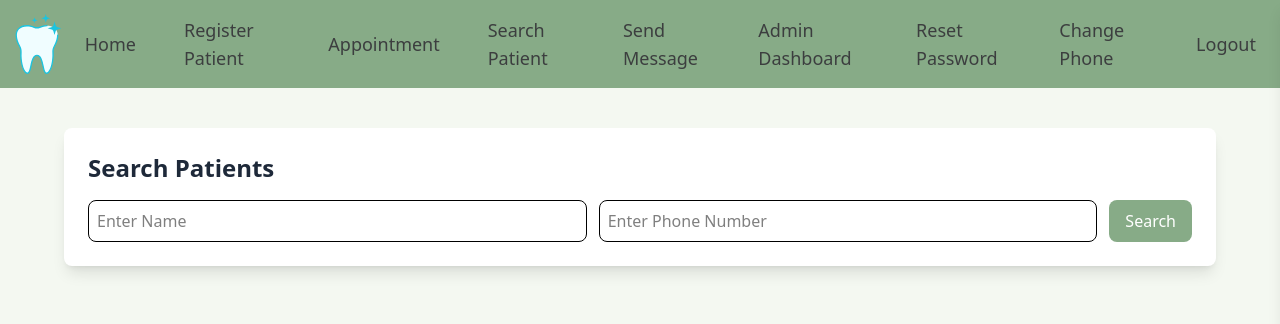
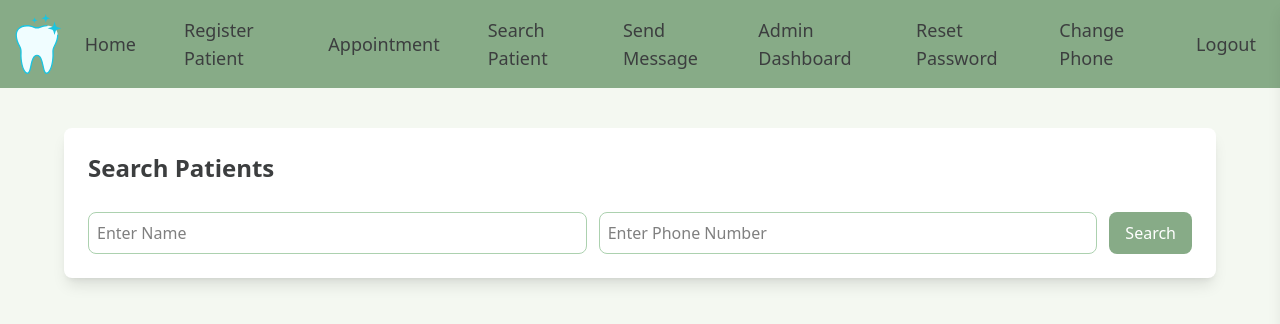
Before and after one commit to tejashriiii/dentistFrontend, a React (Vite) app: page /patientdb in a window 1280 px wide. Shown: the top 324 px of the page. Built offline with nearby package versions, Linux system fonts and the light colour scheme; sample sign-in values are in the browser's storage.

Commit message:
Add uniform styling to patient-database

```diff
--- a/src/pages/PatientDatabase.jsx
+++ b/src/pages/PatientDatabase.jsx
@@ -278,6 +278,7 @@
 
 // export default SearchPatients;
 import React, { useState, useEffect } from "react";
+import { toast } from "react-toastify";
 
 const SearchPatients = () => {
   const [searchName, setSearchName] = useState("");
@@ -313,13 +314,18 @@ const SearchPatients = () => {
         },
       });
 
-      if (!response.ok) throw new Error("Patient not found");
       const data = await response.json();
-      console.log(data);
+      if (!response.ok) {
+        toast.error(data.error);
+        setError(date.error);
+      }
+      if (data.error) {
+        toast.error(data.error);
+        setError(data.error);
+      }
       setPatients(Array.isArray(data.patients) ? data.patients : []);
       setError("");
     } catch (err) {
-      setError(err.message);
       setPatients([]);
     }
   };
@@ -380,27 +386,29 @@ const SearchPatients = () => {
 
   return (
     <div className="relative w-full max-w-6xl mx-auto p-4 md:p-6 bg-white shadow-lg rounded-lg mt-4 md:mt-10">
-      <h2 className="text-xl md:text-2xl font-bold text-gray-800 mb-3 md:mb-4">Search Patients</h2>
+      <h2 className="text-xl md:text-2xl font-bold text-[var(--txt)] mb-3 md:mb-7">
+        Search Patients
+      </h2>
       <div className="flex flex-col md:flex-row gap-2 md:gap-3">
         <input
           type="text"
           placeholder="Enter Name"
           value={searchName}
           onChange={(e) => setSearchName(e.target.value)}
-          onKeyPress={handleKeyPress}
-          className="w-full p-2 border rounded-lg focus:outline-none focus:ring-2 focus:ring-[var(--lightgreen)] mb-2 md:mb-0"
+          onKeyDown={handleKeyPress}
+          className="w-full p-2 border border-[var(--lightgreen)] rounded-lg focus:outline-none focus:ring-2 focus:ring-[var(--darkgreen)] mb-2 md:mb-0"
         />
         <input
-          type="text"
+          type="number"
           placeholder="Enter Phone Number"
           value={searchPhone}
           onChange={(e) => setSearchPhone(e.target.value)}
-          onKeyPress={handleKeyPress}
-          className="w-full p-2 border rounded-lg focus:outline-none focus:ring-2 focus:ring-[var(--lightgreen)] mb-2 md:mb-0"
+          onKeyDown={handleKeyPress}
+          className="w-full p-2 border border-[var(--lightgreen)] rounded-lg focus:outline-none focus:ring-2 focus:ring-[var(--darkgreen)] mb-2 md:mb-0"
         />
         <button
           onClick={searchPatients}
-          className="bg-[var(--darkgreen)] text-white px-4 py-2 rounded-lg hover:bg-[var(--lightgreen)] transition w-full md:w-auto"
+          className="bg-[var(--darkgreen)] text-white px-4 py-2 rounded-lg hover:bg-[var(--darkergreen)] transition w-full md:w-auto hover:cursor-pointer"
         >
           Search
         </button>
@@ -410,17 +418,29 @@ const SearchPatients = () => {
 
       {patients.length > 0 && (
         <div className="mt-4 md:mt-6">
-          <h3 className="text-lg md:text-xl font-semibold text-gray-700 mb-2">Results:</h3>
+          <h3 className="text-lg md:text-xl font-semibold text-gray-700 mb-2">
+            Results:
+          </h3>
           <div className="overflow-x-auto">
             <table className="min-w-full border-collapse border border-gray-300 shadow-lg rounded-lg overflow-hidden">
               <thead className="bg-[#87ab87] text-white">
                 <tr className="text-center">
                   <th className="p-2 md:p-3 border text-xs md:text-base">#</th>
-                  <th className="p-2 md:p-3 border text-xs md:text-base">Name</th>
-                  <th className="p-2 md:p-3 border text-xs md:text-base">DOB</th>
-                  <th className="p-2 md:p-3 border text-xs md:text-base">Phone</th>
-                  <th className="p-2 md:p-3 border text-xs md:text-base">Gender</th>
-                  <th className="p-2 md:p-3 border text-xs md:text-base">Address</th>
+                  <th className="p-2 md:p-3 border text-xs md:text-base">
+                    Name
+                  </th>
+                  <th className="p-2 md:p-3 border text-xs md:text-base">
+                    DOB
+                  </th>
+                  <th className="p-2 md:p-3 border text-xs md:text-base">
+                    Phone
+                  </th>
+                  <th className="p-2 md:p-3 border text-xs md:text-base">
+                    Gender
+                  </th>
+                  <th className="p-2 md:p-3 border text-xs md:text-base">
+                    Address
+                  </th>
                 </tr>
               </thead>
               <tbody>
@@ -430,16 +450,24 @@ const SearchPatients = () => {
                     className="text-center bg-gray-100 hover:bg-gray-200 transition cursor-pointer"
                     onClick={() => handlePatientClick(patient)}
                   >
-                    <td className="p-2 md:p-3 border text-xs md:text-base">{index + 1}</td>
-                    <td className="p-2 md:p-3 border text-xs md:text-base">{patient.name}</td>
-                    <td className="p-2 md:p-3 border text-xs md:text-base">{patient.date_of_birth}</td>
+                    <td className="p-2 md:p-3 border text-xs md:text-base">
+                      {index + 1}
+                    </td>
+                    <td className="p-2 md:p-3 border text-xs md:text-base">
+                      {patient.name}
+                    </td>
+                    <td className="p-2 md:p-3 border text-xs md:text-base">
+                      {patient.date_of_birth}
+                    </td>
                     <td className="p-2 md:p-3 border text-xs md:text-base">
                       {patient.phonenumber ?? "N/A"}
                     </td>
                     <td className="p-2 md:p-3 border text-xs md:text-base">
                       {patient.gender === "M" ? "Male" : "Female"}
                     </td>
-                    <td className="p-2 md:p-3 border text-xs md:text-base whitespace-normal break-words">{patient.address}</td>
+                    <td className="p-2 md:p-3 border text-xs md:text-base whitespace-normal break-words">
+                      {patient.address}
+                    </td>
                   </tr>
                 ))}
               </tbody>
@@ -523,7 +551,9 @@ const SearchPatients = () => {
                     <h4 className="font-medium text-sm md:text-base text-gray-800 mb-1">
                       {item.type}
                     </h4>
-                    <p className="text-xs md:text-sm text-gray-700">{item.description}</p>
+                    <p className="text-xs md:text-sm text-gray-700">
+                      {item.description}
+                    </p>
                     {item.treatment && (
                       <p className="mt-1 text-xs md:text-sm bg-[var(--darkgreen)]">
                         <span className="font-medium">Treatment:</span>{" "}
```
